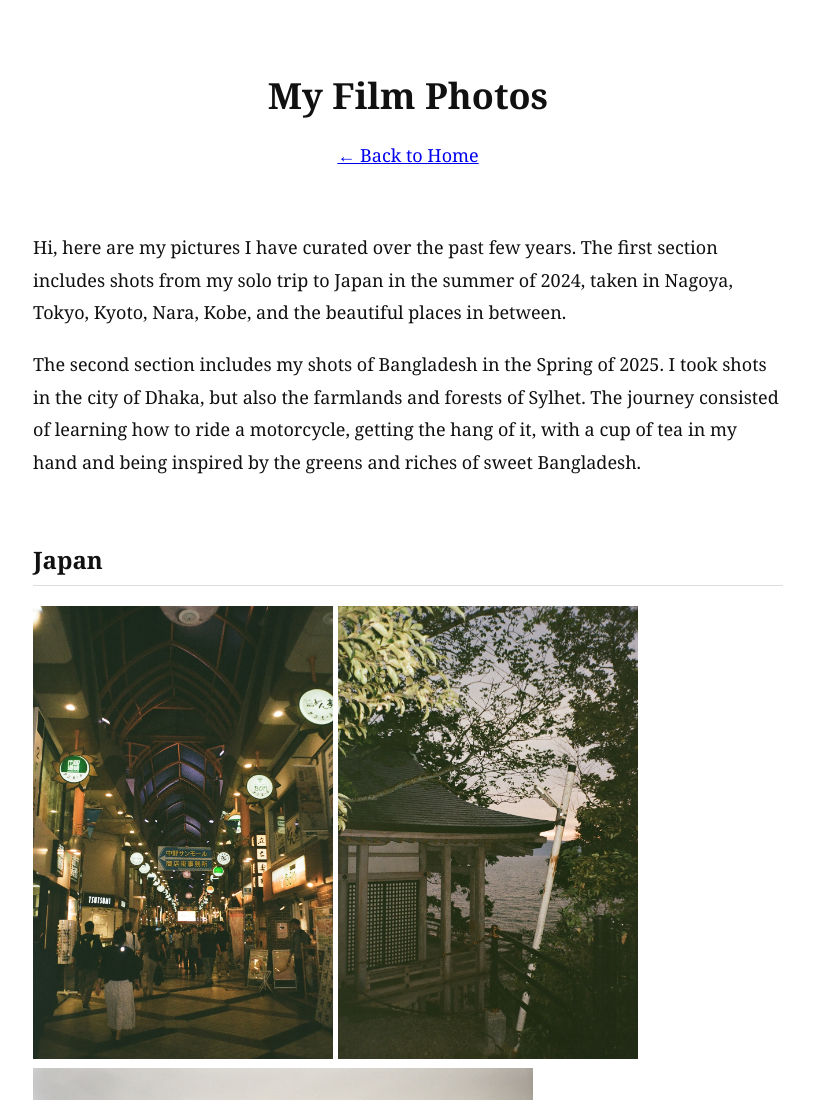
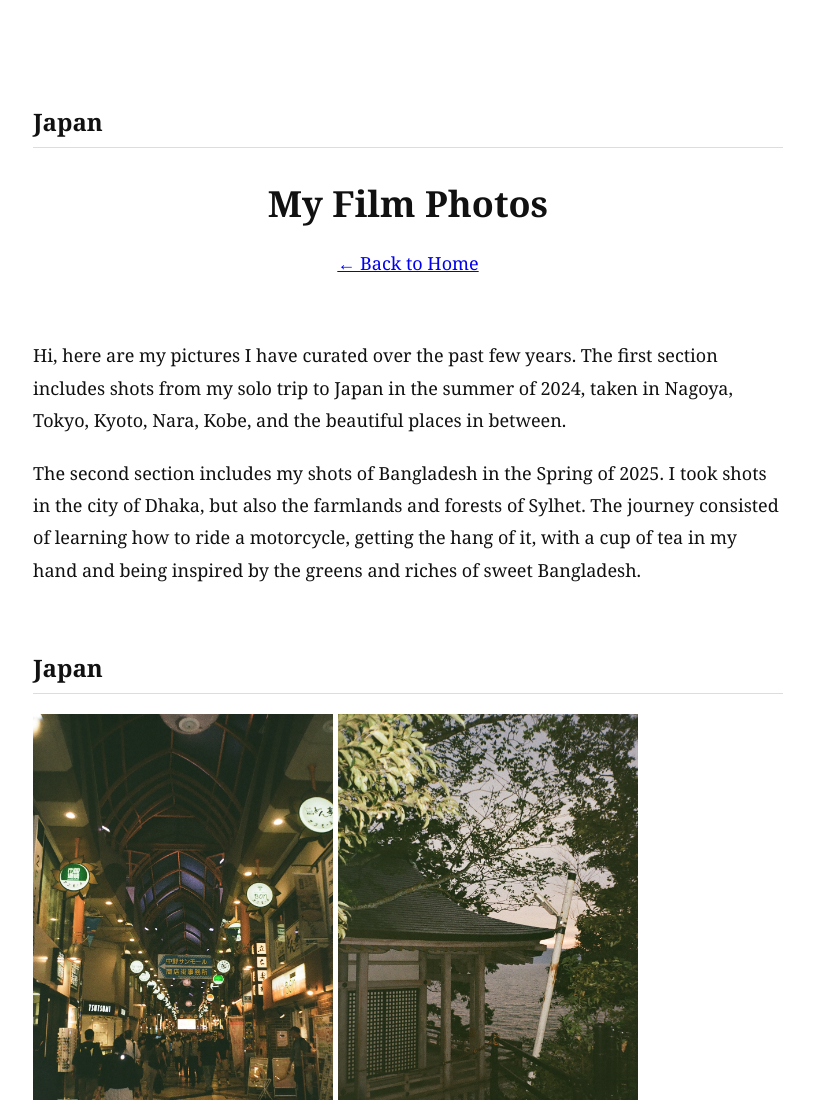
Before and after one commit to Masrur-Chowdhury/masrur-chowdhury.github.io, a plain HTML site: page photos.html in a window 1280 px wide. Shown: the top 1100 px of the page, without its empty margins (232-1046 px from the left). Drawn offline with Linux system fonts and the light colour scheme.

Commit message:
Update photos.html

```diff
--- a/photos.html
+++ b/photos.html
@@ -5,7 +5,7 @@
   <title>Film Photography - Masrur Chowdhury</title>
   <link rel="stylesheet" href="style.css">
 </head>
-
+<h2>Japan</h2>
 <body>
   <header>
     <h1>My Film Photos</h1>
```
